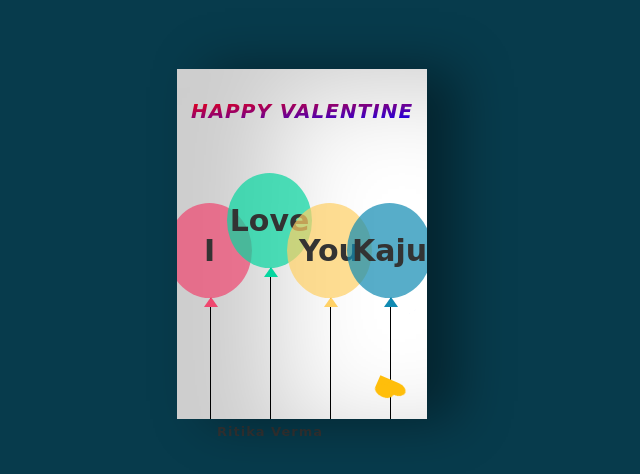
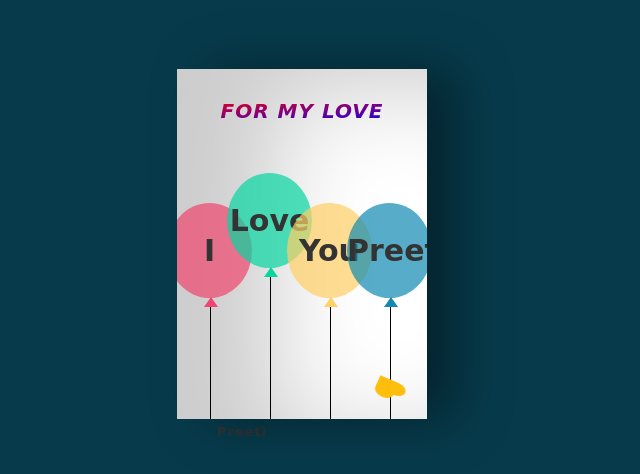
Before and after one commit to anasvaid7/my-love, a plain HTML site: page index.html in a window 1280 px wide. Shown: the part 156-630 px from the top of the page, without its empty margins (338-978 px from the left). Drawn offline with Linux system fonts and the light colour scheme; a web font is replaced by a local one.

Commit message:
index.html

```diff
--- a/index.html
+++ b/index.html
@@ -22,25 +22,25 @@
 	<link rel="shortcut icon" href="favicon-16x16.png" type="image/x-icon">
 	<link rel="shortcut icon" href="favicon-32x32.png" type="image/x-icon">
 	<link rel="shortcut icon" href="favicon.ico" type="image/x-icon">
-	<title>Happy Birthday!</title>
+	<title>Proposal Card!</title>
 </head>
 
 <body>
 	<div class="birthday-card">
 		<div class="card-front">
-			<h3 class="happy">Happy Valentine</h3>
+			<h3 class="happy">For My Love</h3>
 			<div class="balloon">
 				<div class="balloon__one">I</div>
 				<div class="balloon__two">Love</div>
 				<div class="balloon__three">You</div>
-				<div class="balloon__four">Kaju</div>
+				<div class="balloon__four">Preeti</div>
 			</div>
 		</div>
 		<div class="card-inside">
-			<h3 class="back">Happy Valentine</h3>
+			<h3 class="back">Proposal Card</h3>
 			<p>Dear Love,</p>
-			<p>I love you for exactly who love are today, and I love you tomorrow and the day after the very same way.<br>Happy Valentine's Day</p>
-			<p>Ritika Verma</p>
+			<p>I love you for exactly who love are today, and I love you tomorrow and the day after the very same way.<br>Thanks for choosing me.</p>
+			<p>Preeti</p>
 		</div>
 		<div class="animation">
 			<div class="animation__one"></div>
```
